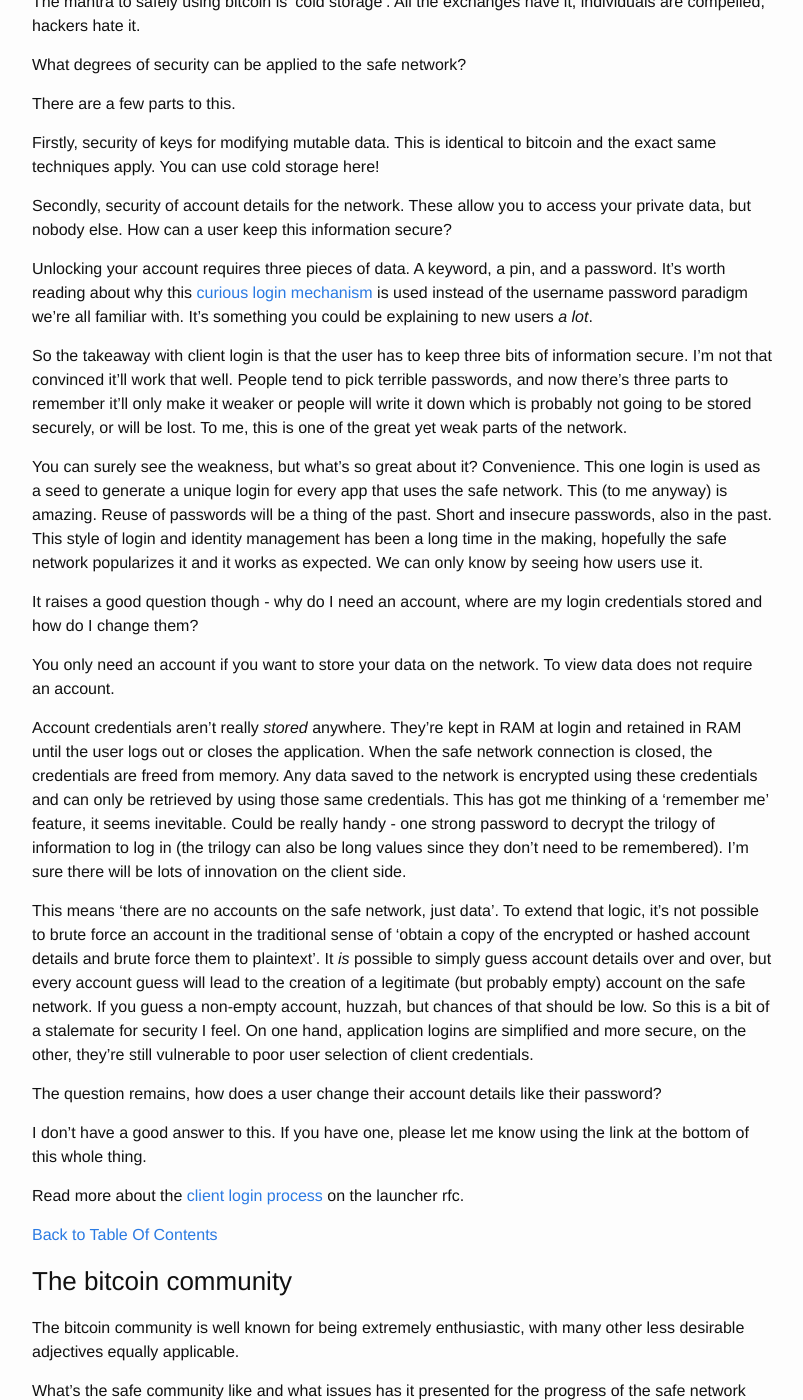
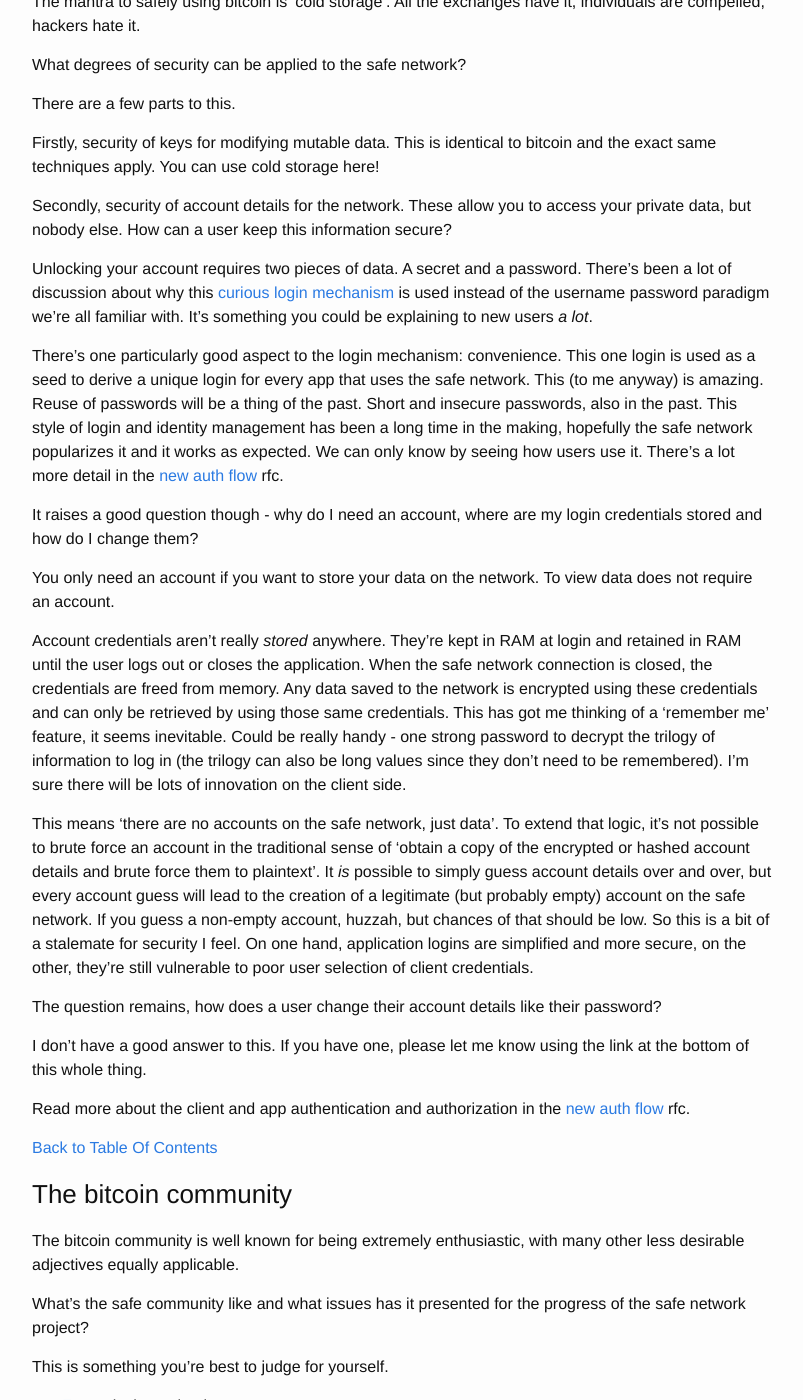
Before and after one commit to safe-network-explained/safe-network-explained.github.io, a Jekyll site: the page built from _posts/2016-05-05-safe-for-bitcoiners.markdown, in a window 1280 px wide and 1400 px high, scrolled down 28773 px. Shown: the whole window, without its empty margins (238-1041 px from the left). Built offline with Jekyll 4.4.1, drawn with Linux system fonts in a browser that asks for light colours; some of the changed text lies outside the part shown.

Commit message:
Update auth flow and remove launcher references

```diff
--- a/_posts/2016-05-05-safe-for-bitcoiners.markdown
+++ b/_posts/2016-05-05-safe-for-bitcoiners.markdown
@@ -831,11 +831,9 @@
 
 Secondly, security of account details for the network. These allow you to access your private data, but nobody else. How can a user keep this information secure?
 
-Unlocking your account requires three pieces of data. A keyword, a pin, and a password. It's worth reading about why this [curious login mechanism](https://safenetwork.wiki/en/Accessing_the_SAFE_Network) is used instead of the username password paradigm we're all familiar with. It's something you could be explaining to new users _a lot_.
+Unlocking your account requires two pieces of data. A secret and a password. There's been a lot of discussion about why this [curious login mechanism](https://safenetforum.org/t/discussion-about-the-password-requirements-in-safe-launcher/10497) is used instead of the username password paradigm we're all familiar with. It's something you could be explaining to new users _a lot_.
 
-So the takeaway with client login is that the user has to keep three bits of information secure. I'm not that convinced it'll work that well. People tend to pick terrible passwords, and now there's three parts to remember it'll only make it weaker or people will write it down which is probably not going to be stored securely, or will be lost. To me, this is one of the great yet weak parts of the network.
-
-You can surely see the weakness, but what's so great about it? Convenience. This one login is used as a seed to generate a unique login for every app that uses the safe network. This (to me anyway) is amazing. Reuse of passwords will be a thing of the past. Short and insecure passwords, also in the past. This style of login and identity management has been a long time in the making, hopefully the safe network popularizes it and it works as expected. We can only know by seeing how users use it.
+There's one particularly good aspect to the login mechanism: convenience. This one login is used as a seed to derive a unique login for every app that uses the safe network. This (to me anyway) is amazing. Reuse of passwords will be a thing of the past. Short and insecure passwords, also in the past. This style of login and identity management has been a long time in the making, hopefully the safe network popularizes it and it works as expected. We can only know by seeing how users use it. There's a lot more detail in the [new auth flow](https://github.com/maidsafe/rfcs/blob/c63ff6636d0dc21d6939856cf3a32445c3855b8c/text/0046-new-auth-flow/0046-new-auth-flow.md) rfc.
 
 It raises a good question though - why do I need an account, where are my login credentials stored and how do I change them?
 
@@ -849,7 +847,7 @@
 
 I don't have a good answer to this. If you have one, please let me know using the link at the bottom of this whole thing.
 
-Read more about the [client login process](https://github.com/maidsafe/rfcs/blob/1cd4ed22709fed673f5ce51c1d861d879abd7aec/text/0010-Launcher-as-a-service/0010-Launcher-as-a-service.md) on the launcher rfc.
+Read more about the client and app authentication and authorization in the [new auth flow](https://github.com/maidsafe/rfcs/blob/c63ff6636d0dc21d6939856cf3a32445c3855b8c/text/0046-new-auth-flow/0046-new-auth-flow.md) rfc.
 
 [Back to Table Of Contents](#cold-storage_toc)
 
```
Also changed, not shown: other parts of _posts/2016-05-05-safe-for-bitcoiners.markdown (+1 -1 lines).
